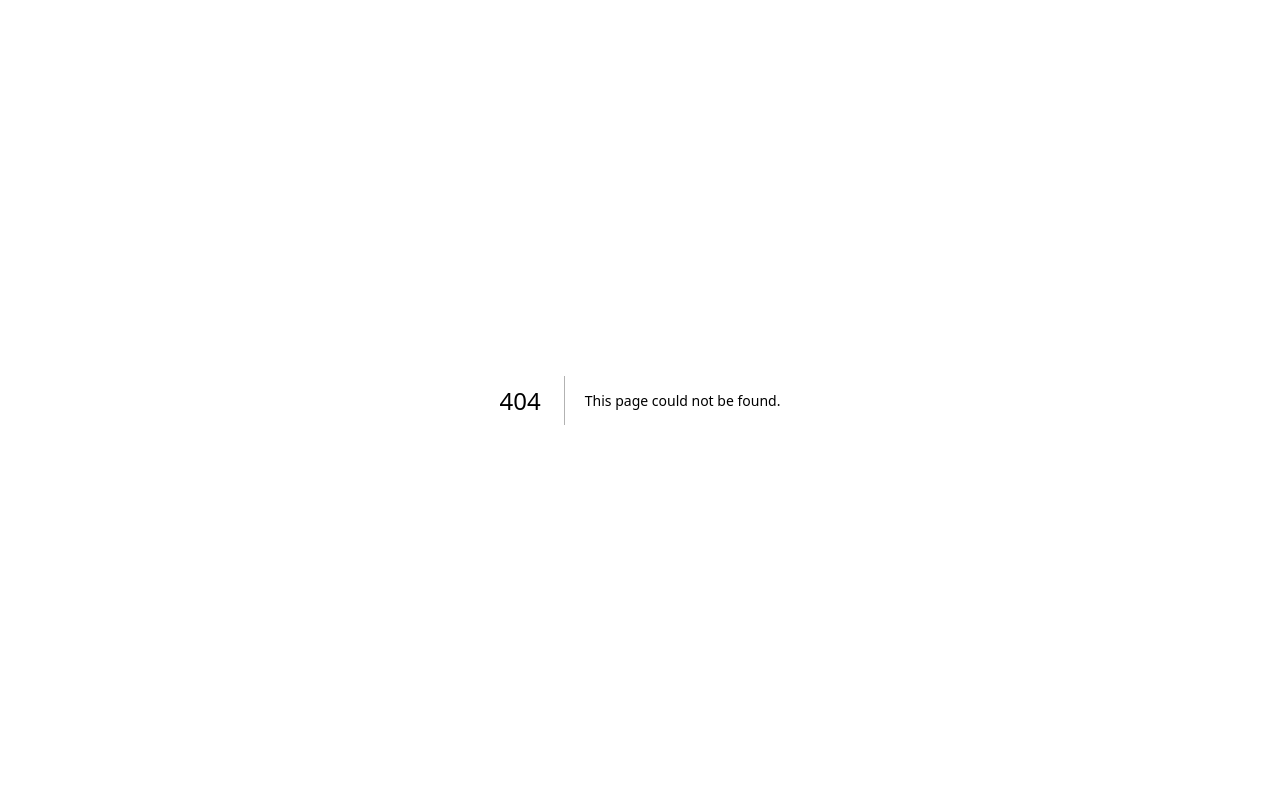
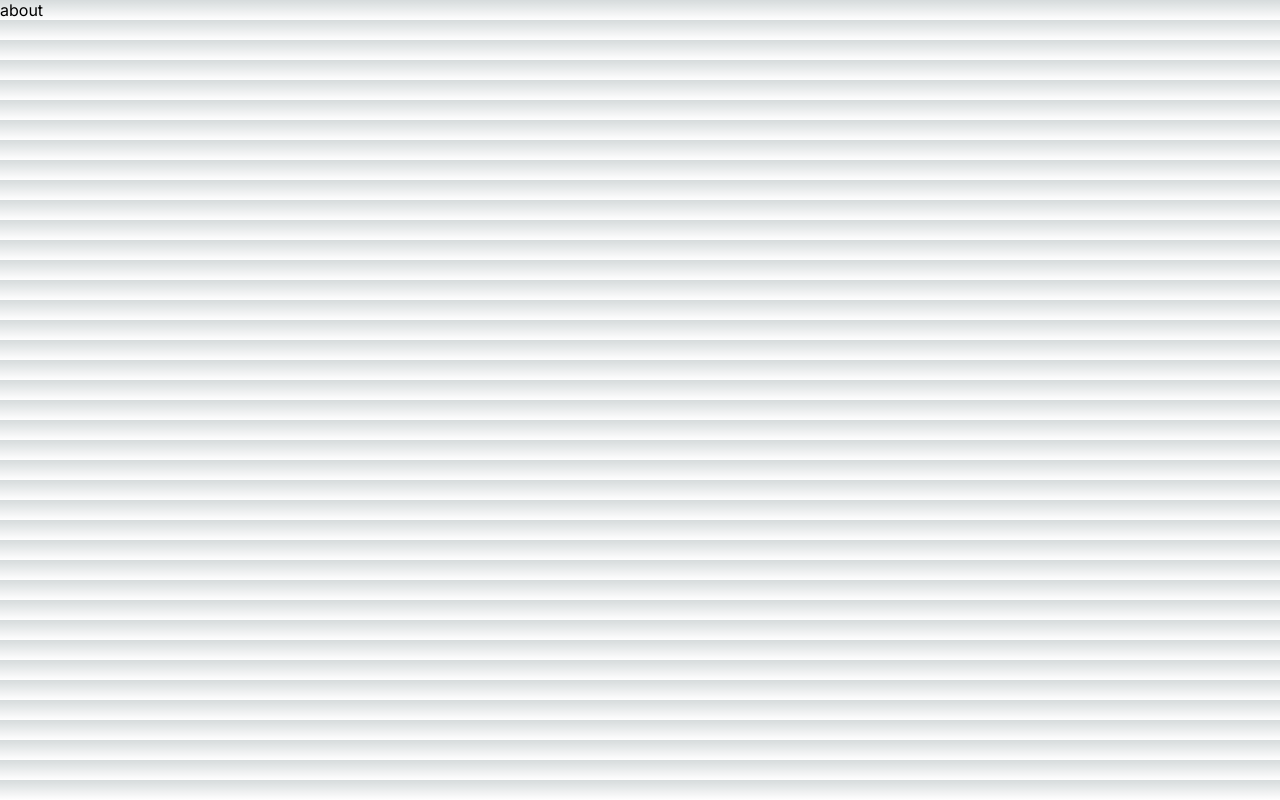
Before and after one commit to ErwinSchroding/next, a Next.js app: page /about in a window 1280 px wide. Before the commit this address had no page. Built offline with nearby package versions, Linux system fonts and the light colour scheme.

Commit message:
新增about

```diff
--- /dev/null
+++ b/src/app/about/page.js
@@ -0,0 +1,9 @@
+'use client'
+
+function About(){
+    return(
+        <span>about</span>
+    )
+}
+
+export default About;
```
Also changed, not shown: 1 other file (tests, documents, lock files or other folders).
